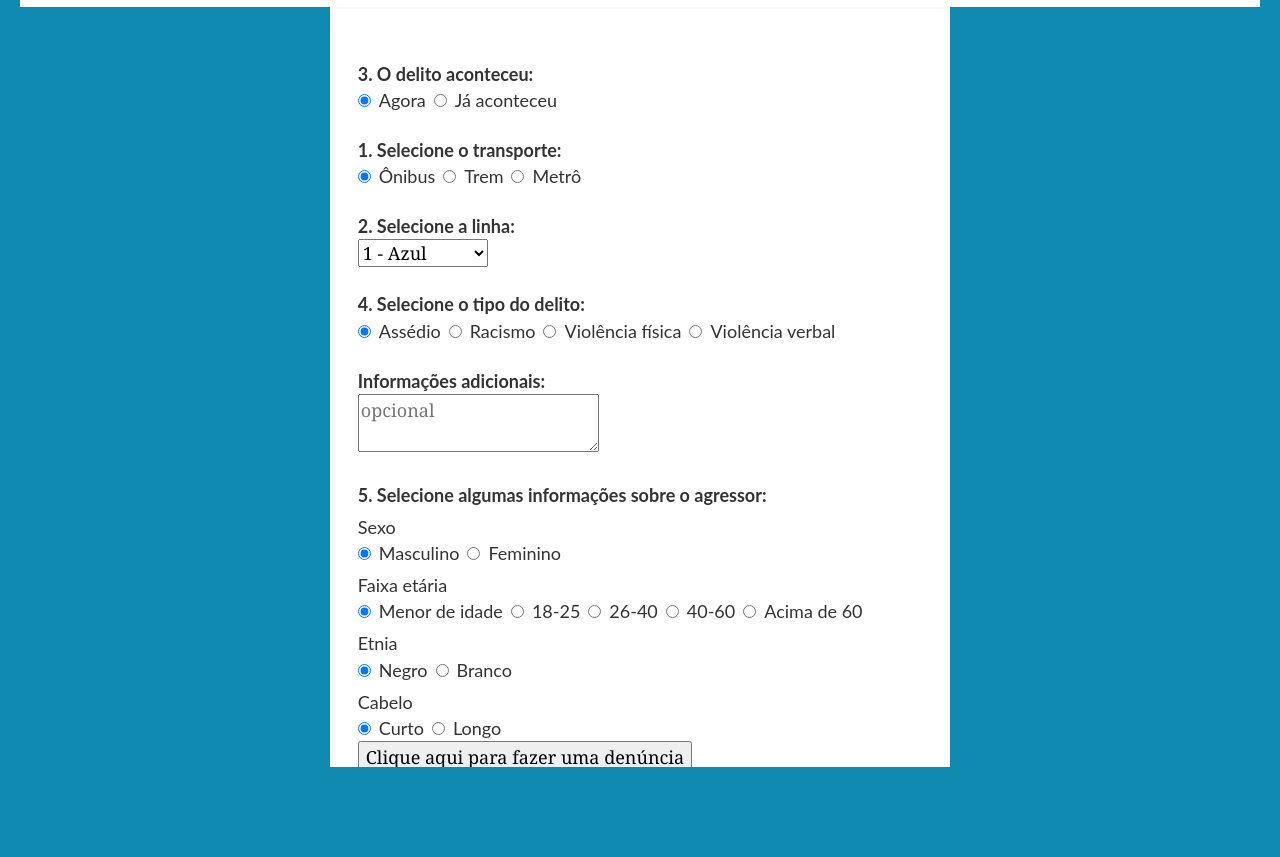
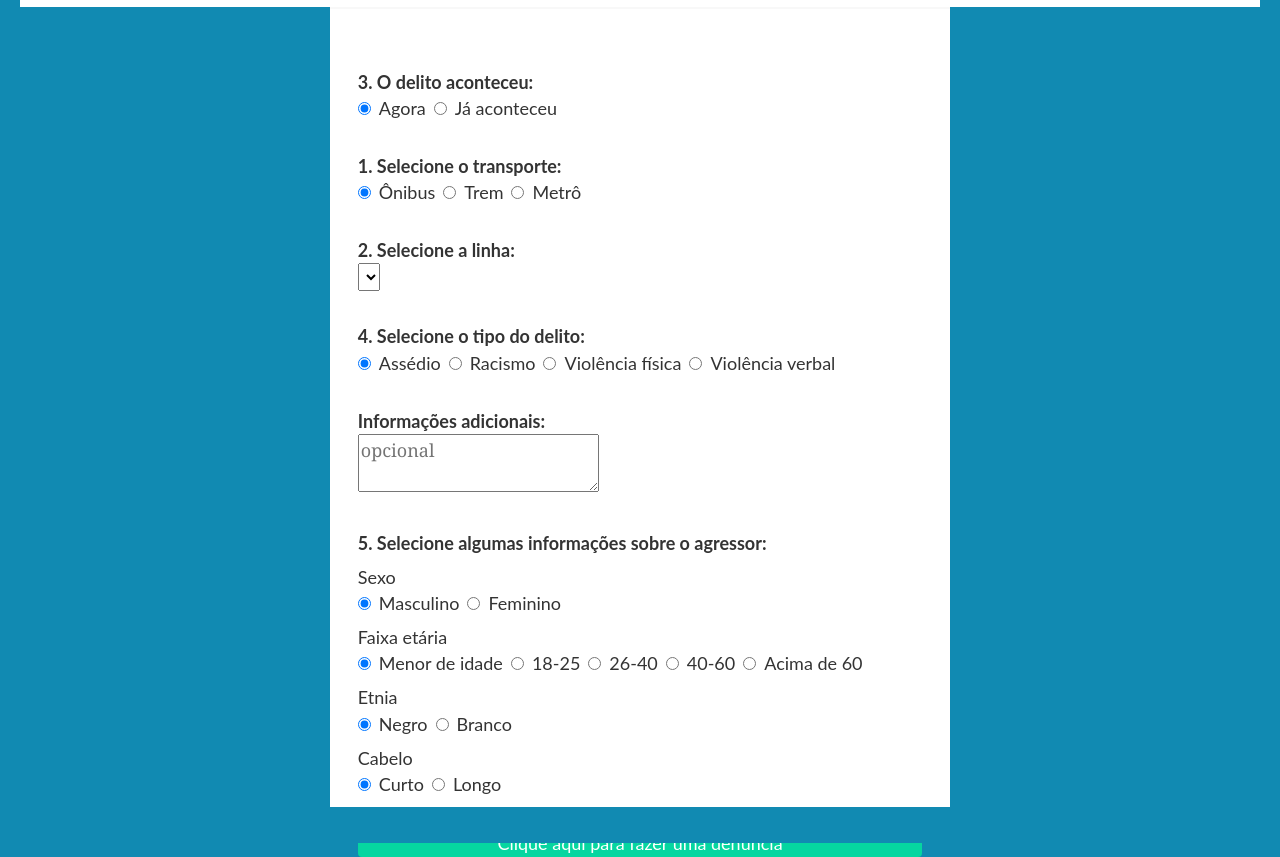
Before and after one commit to guilhermealvestavares/sempsiu-frontend, a Gatsby site: page / in a window 1280 px wide. Shown: the part 320-1177 px from the top of the page. Before the commit the page ends 1123 px from the top, so only its background shows below. Built offline with nearby package versions, Linux system fonts and the light colour scheme; Gatsby itself is replaced by a stand-in of ours.

Commit message:
added options

```diff
--- a/src/components/FormSmall/FormSmall.js
+++ b/src/components/FormSmall/FormSmall.js
@@ -1,62 +1,81 @@
-import React, { useRef } from "react";
+import React, { useRef, useState } from "react";
 import { FlexContent } from "../FlexContent.style.js";
 import {
   LabelRadio,
   LabelFields,
   LabelFieldsWithSomesRadios,
+  Button,
   WrapperForm,
 } from "./formSmall.style.js";
 import axios from "axios";
 
-const ENDPOINT_DENUNCIATION = 'http://sem-psiu.herokuapp.com/denuncia';
+const DOMAIN_ENDPOINT = "https://sem-psiu.herokuapp.com/";
+const ENDPOINT_DENUNCIATION = DOMAIN_ENDPOINT + "denuncia";
+const ENDPOINT_LINES = DOMAIN_ENDPOINT + "linha";
 const GET_DATA_AND_SEPARATE_IN_GROUPS = /(.*?)\[(.*?)\]/;
 
 const FormSmall = () => {
-  const formRef = useRef(null)
+  const formRef = useRef(null);
+
+  const [select, setSelect] = useState(false);
+  const [dataSelect, setDataSelect] = useState("");
 
   const handleSubmit = (e) => {
     e.preventDefault();
-    axiosPost(setupData())
-  }
+    axiosPostDenunciation(setupDataPost());
+  };
 
-  const axiosPost = (data) => {
-    axios.post(ENDPOINT_DENUNCIATION, data)
-    .then(function (response) {
-      console.log("then: "+response);
+  const axiosPostDenunciation = (data) => {
+    axios
+      .post(ENDPOINT_DENUNCIATION, data)
+      .then(function(response) {
+        console.log("then: " + response);
       })
-    .catch(function (error) {
-      console.log("catch: "+error);
+      .catch(function(error) {
+        console.log("catch: " + error);
       });
-  }
+  };
 
-  const setupData = () => {
-    const { current } = formRef
+  const setupDataPost = () => {
+    const { current } = formRef;
 
-    const formData = new FormData(current)
+    const formData = new FormData(current);
 
     const objectData = {};
 
     [...formData.entries()].forEach(([key, value]) => {
-      const objectKey = key.match(GET_DATA_AND_SEPARATE_IN_GROUPS)
+      const objectKey = key.match(GET_DATA_AND_SEPARATE_IN_GROUPS);
 
-      if(objectKey) {
-        if(!objectData[objectKey[1]]) {
-          objectData[objectKey[1]] = {}
+      if (objectKey) {
+        if (!objectData[objectKey[1]]) {
+          objectData[objectKey[1]] = {};
         }
-        objectData[objectKey[1]][objectKey[2]] = value
+        objectData[objectKey[1]][objectKey[2]] = value;
+      } else {
+        objectData[key] = value;
+      }
+    });
 
-      } else {
-        objectData[key] = value
-      }
-    })
-    return objectData
-  }
+    objectData["dt_dnca"] = Date.now();
+    return objectData;
+  };
 
-  return(
+  const handleCheckTransport = () => {
+    axiosGetLines();
+    setSelect(true);
+  };
+
+  const axiosGetLines = () => {
+    axios.get(ENDPOINT_LINES, {}).then(function(response) {
+      setDataSelect(response.data.data);
+      console.log(dataSelect);
+    });
+  };
+
+  return (
     <>
       <WrapperForm>
         <form onSubmit={handleSubmit} ref={formRef} method="POST">
-
           <LabelFields>3. O delito aconteceu:</LabelFields>
           <div>
             <input checked type="radio" value="Agora" name="tipo_dnca" />
@@ -72,8 +91,9 @@ const FormSmall = () => {
               type="radio"
               value="Ônibus"
               name="typeTransport"
+              onClick={handleCheckTransport}
             />
-          <LabelRadio checked>Ônibus</LabelRadio>
+            <LabelRadio>Ônibus</LabelRadio>
             <input type="radio" value="Trem" name="typeTransport" />
             <LabelRadio>Trem</LabelRadio>
             <input type="radio" value="Metrô" name="typeTransport" />
@@ -81,13 +101,15 @@ const FormSmall = () => {
           </div>
           <LabelFields>2. Selecione a linha:</LabelFields>
           <div>
-          <select name="lines" id="lines">
-            <option checked value="1 - Azul">
-              1 - Azul
+            <select name="id_lnha" id="id_lnha">
+              {select &&
+                dataSelect.map((item, index) => {
+                  return (
+                    <option value={item._id} key={`option-${index}`}>
+                      {item.id}
                     </option>
-            <option value="3 - Vermelha">3 - Vermelha</option>
-            <option value="4 - Amarela">4 - Amarela</option>
-            <option value="5 - Lilás">5 - Lilás</option>
+                  );
+                })}
             </select>
           </div>
 
@@ -112,15 +134,26 @@ const FormSmall = () => {
             5. Selecione algumas informações sobre o agressor:
           </LabelFields>
           <div>
-
             <LabelFieldsWithSomesRadios>Sexo</LabelFieldsWithSomesRadios>
-          <input checked type="radio" value="Masculino" name="ds_agrr[sexo]" />
+            <input
+              checked
+              type="radio"
+              value="Masculino"
+              name="ds_agrr[sexo]"
+            />
             <LabelRadio>Masculino</LabelRadio>
             <input type="radio" value="Feminino" name="ds_agrr[sexo]" />
             <LabelRadio>Feminino</LabelRadio>
 
-          <LabelFieldsWithSomesRadios>Faixa etária</LabelFieldsWithSomesRadios>
-          <input checked type="radio" value="Menor de idade" name="ds_agrr[faixa_etaria]" />
+            <LabelFieldsWithSomesRadios>
+              Faixa etária
+            </LabelFieldsWithSomesRadios>
+            <input
+              checked
+              type="radio"
+              value="Menor de idade"
+              name="ds_agrr[faixa_etaria]"
+            />
             <LabelRadio>Menor de idade</LabelRadio>
             <input type="radio" value="18-25" name="ds_agrr[faixa_etaria]" />
             <LabelRadio>18-25</LabelRadio>
@@ -128,7 +161,11 @@ const FormSmall = () => {
             <LabelRadio>26-40</LabelRadio>
             <input type="radio" value="40-60" name="ds_agrr[faixa_etaria]" />
             <LabelRadio>40-60</LabelRadio>
-          <input type="radio" value="Acima de 60" name="ds_agrr[faixa_etaria]" />
+            <input
+              type="radio"
+              value="Acima de 60"
+              name="ds_agrr[faixa_etaria]"
+            />
             <LabelRadio>Acima de 60</LabelRadio>
 
             <LabelFieldsWithSomesRadios>Etnia</LabelFieldsWithSomesRadios>
@@ -142,14 +179,12 @@ const FormSmall = () => {
             <LabelRadio>Curto</LabelRadio>
             <input type="radio" value="Longo" name="ds_agrr[cabelo]" />
             <LabelRadio>Longo</LabelRadio>
-
           </div>
-        <button type="submit">Clique aqui para fazer uma denúncia</button>
+          <Button type="submit">Clique aqui para fazer uma denúncia</Button>
         </form>
       </WrapperForm>
     </>
-  )
-
+  );
 };
 
 export { FormSmall };
--- a/src/components/FormSmall/formSmall.style.js
+++ b/src/components/FormSmall/formSmall.style.js
@@ -7,15 +7,25 @@ const LabelRadio = styled.label`
 
 const LabelFields = styled.label`
   display: block;
-  margin-top: 24px;
+  margin-top: 32px;
   font-weight: 700;
   font-family: "Lato", sans-serif;
 `;
 
 const LabelFieldsWithSomesRadios = styled.label`
   display: block;
-  margin: 6px 0 0 0;
+  margin: 8px 0 0 0;
   font-family: "Lato", sans-serif;
+`;
+
+const Button = styled.button`
+  width: 100%;
+  border-radius: 4px;
+  color: white;
+  font-family: "Lato", sans-serif;
+  background-color: #06D6A0;
+  border: 0;
+  margin-top: 32px;
 `;
 
 const WrapperForm = styled.div`
@@ -28,9 +38,9 @@ const WrapperForm = styled.div`
 
   @media (min-width: 1024px) {
     width: 50%;
-    height: 95vh;
+    height: 100vh;
     margin: 0 auto;
   }
 `;
 
-export { LabelRadio, LabelFields, LabelFieldsWithSomesRadios, WrapperForm };
+export { LabelRadio, LabelFields, LabelFieldsWithSomesRadios, Button, WrapperForm };
```
Lines whose indentation alone changed are shown as unchanged.
